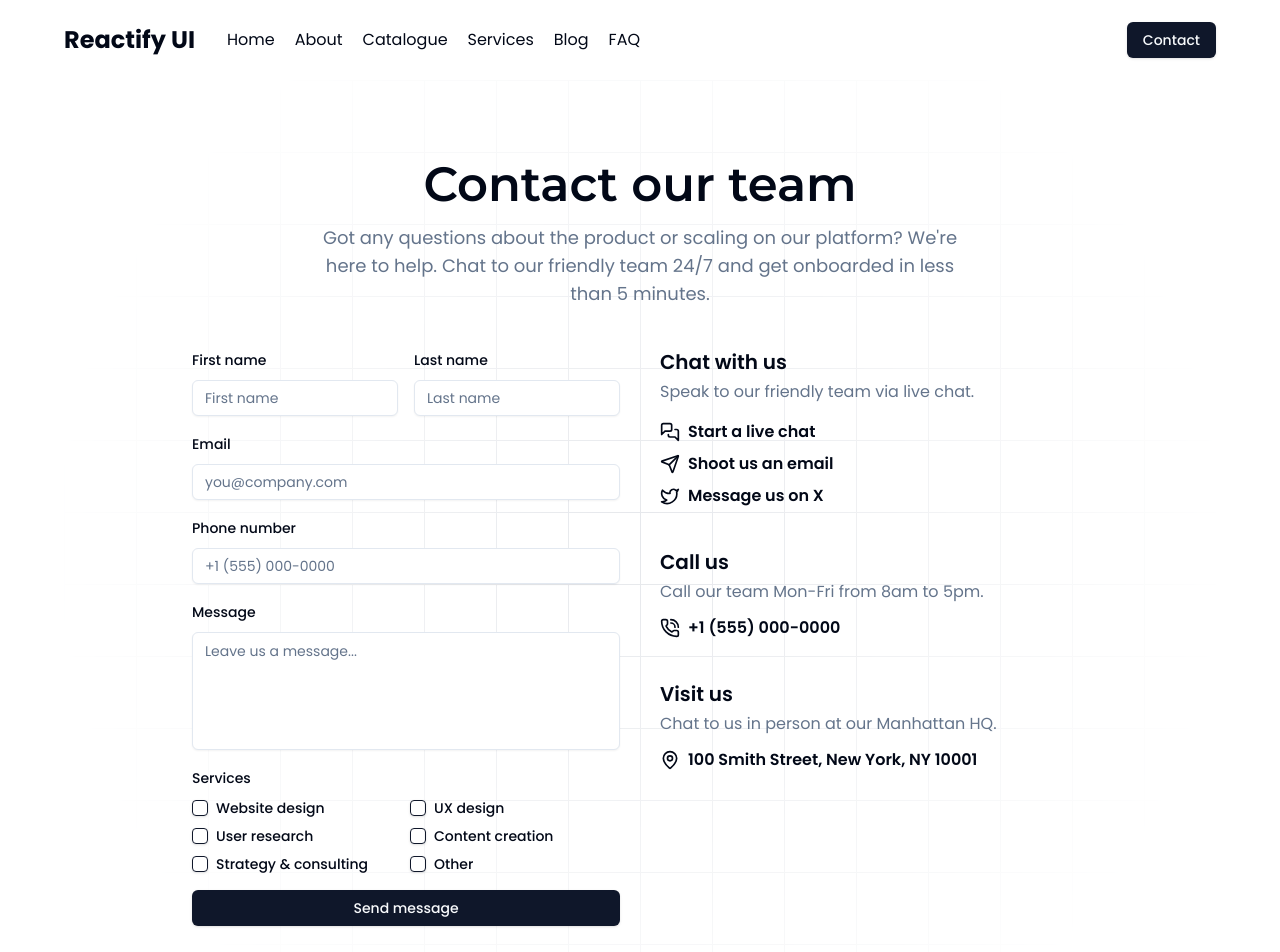
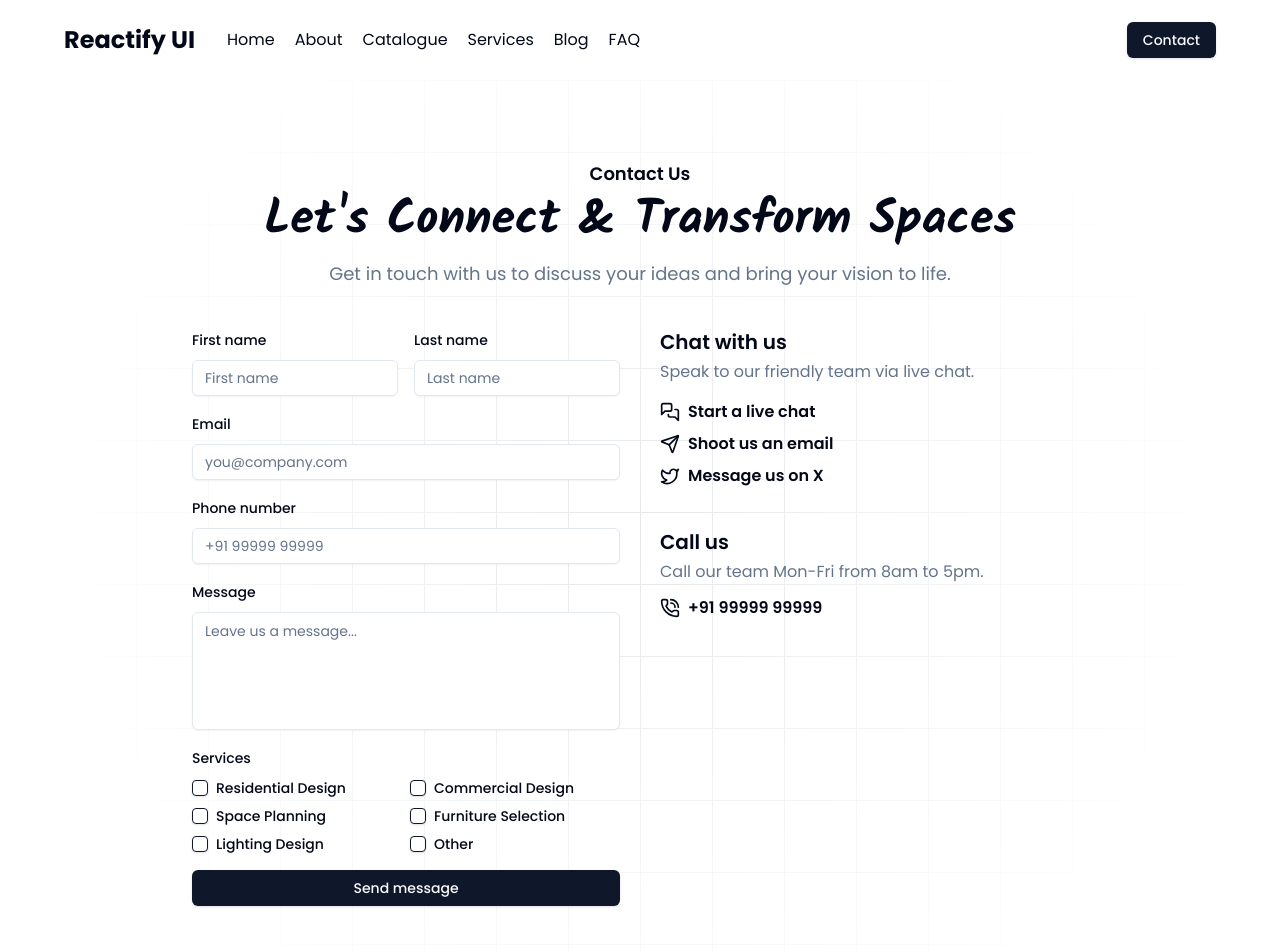
Before and after one commit to shashankaz/relix, a React (Vite) app: page /contact in a window 1280 px wide. Shown: the top 952 px of the page. Built offline with nearby package versions, Linux system fonts and the light colour scheme.

Commit message:
feat: update Contact page with new service offerings and improved messaging

```diff
--- a/src/pages/Contact/index.tsx
+++ b/src/pages/Contact/index.tsx
@@ -17,11 +17,11 @@ import { z } from "zod";
 import { MapPin, MessagesSquare, PhoneCall, Send, Twitter } from "lucide-react";
 
 const items = [
-  { id: "website-design", label: "Website design" },
-  { id: "ux-design", label: "UX design" },
-  { id: "user-research", label: "User research" },
-  { id: "content-creation", label: "Content creation" },
-  { id: "strategy-consulting", label: "Strategy & consulting" },
+  { id: "residential-design", label: "Residential Design" },
+  { id: "commercial-design", label: "Commercial Design" },
+  { id: "space-planning", label: "Space Planning" },
+  { id: "furniture-selection", label: "Furniture Selection" },
+  { id: "lighting-design", label: "Lighting Design" },
   { id: "other", label: "Other" },
 ] as const;
 
@@ -70,14 +70,16 @@ const ContactForm = () => {
 
       <div className="relative flex flex-col items-center justify-center py-20 px-4">
         <div className="max-w-4xl w-full space-y-10">
-          <div className="text-center space-y-4">
-            <h1 className="text-4xl md:text-5xl font-semibold font-montserrat">
-              Contact our team
+          <div className="text-center mb-8">
+            <h6 className="text-lg font-semibold mb-2">
+              Contact <span>Us</span>
+            </h6>
+            <h1 className="text-4xl md:text-5xl font-semibold font-kalam">
+              Let's Connect & Transform Spaces
             </h1>
-            <p className="md:text-lg text-muted-foreground max-w-2xl mx-auto">
-              Got any questions about the product or scaling on our platform?
-              We&apos;re here to help. Chat to our friendly team 24/7 and get
-              onboarded in less than 5 minutes.
+            <p className="md:text-lg text-muted-foreground mt-4">
+              Get in touch with us to discuss your ideas and bring your vision
+              to life.
             </p>
           </div>
 
@@ -150,7 +152,7 @@ const ContactForm = () => {
                       <FormLabel>Phone number</FormLabel>
                       <FormControl>
                         <Input
-                          placeholder="+1 (555) 000-0000"
+                          placeholder="+91 99999 99999"
                           {...field}
                           className="bg-white"
                         />
@@ -258,12 +260,12 @@ const ContactForm = () => {
                 <div className="flex items-center gap-2 mt-3">
                   <PhoneCall className="h-5 w-5" />
                   <span className="font-semibold hover:underline cursor-pointer">
-                    +1 (555) 000-0000
+                    +91 99999 99999
                   </span>
                 </div>
               </div>
 
-              <div>
+              {/* <div>
                 <h2 className="text-xl font-semibold mb-1">Visit us</h2>
                 <p className="text-muted-foreground">
                   Chat to us in person at our Manhattan HQ.
@@ -274,7 +276,7 @@ const ContactForm = () => {
                     100 Smith Street, New York, NY 10001
                   </span>
                 </div>
-              </div>
+              </div> */}
             </div>
           </div>
         </div>
```
